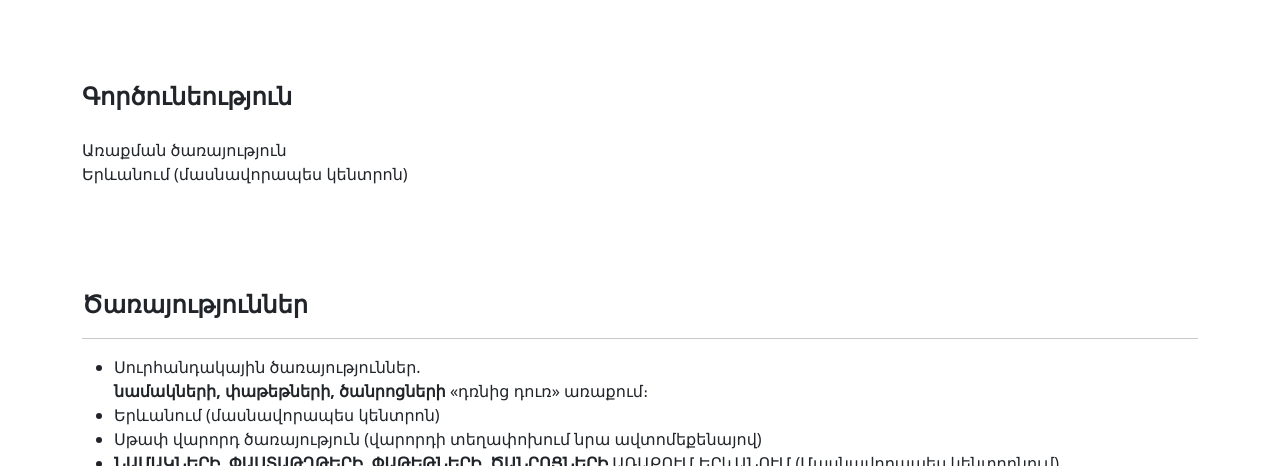
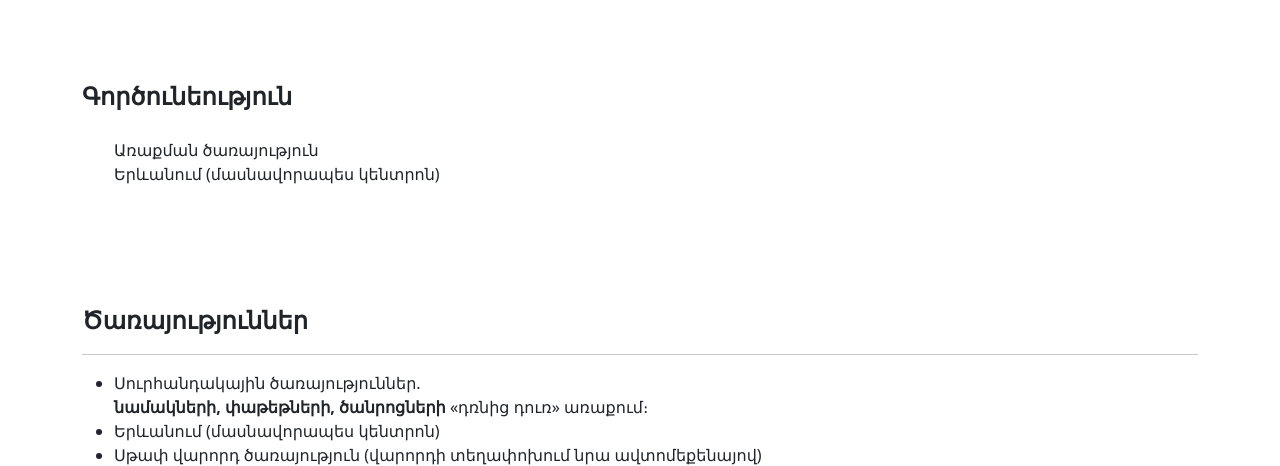
Before and after one commit to ardelivery/ardelivery.github.io, a plain HTML site: page index.html in a window 1280 px wide. Shown: the part 634-1100 px from the top of the page. Drawn offline with nearby package versions, Linux system fonts and the light colour scheme.

Commit message:
Add files via upload

```diff
--- a/index.html
+++ b/index.html
@@ -81,8 +81,10 @@
         <div class="row">
             <div class="col-12 mt-10">
                 <div class="title" l="activity"></div> <br>
-                  <span l="delivery_service"></span> <br>
-                  <span l="in_yerevan"></span>
+                  <ul>
+                    <li l="delivery_service" class="no_dot"></li>
+                    <li l="in_yerevan" class="no_dot"></li>
+                  </ul>
             </div>
             <div class="col-12 mt-10" id="services">
                 <div class="title" l="services"></div>
```
